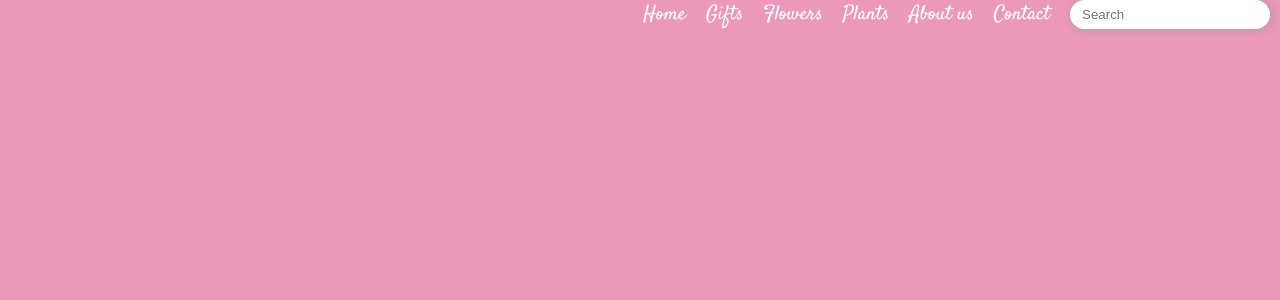
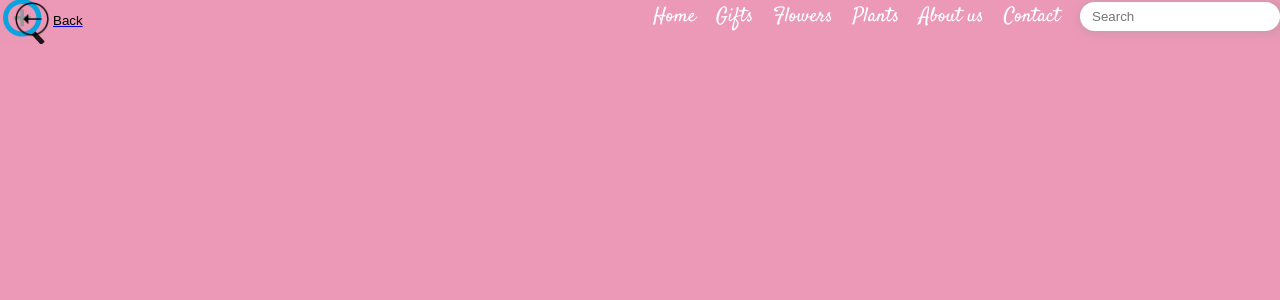
Before and after one commit to pcabreram1234/charos-garden, a React app: page /Products-Details in a window 1280 px wide. Shown: the top 300 px of the page. Built offline with nearby package versions, Linux system fonts and the light colour scheme.

Commit message:
Comenzando a trabjar con el container del detalle de productos

```diff
--- /dev/null
+++ b/src/components/BackArrow.jsx
@@ -0,0 +1,19 @@
+import React from "react";
+import { Link } from "react-router-dom";
+import BackArrowIcon from "../assets/images/BackArrow.png";
+import "../styles/BackArrow.css";
+
+const BackArrow = () => {
+  return (
+    <div className="BackArrow-container">
+      <Link to="/Plants">
+        <button className="BackArrow-container__button">
+          <img src={BackArrowIcon} alt="" />
+          <span>Back</span>
+        </button>
+      </Link>
+    </div>
+  );
+};
+
+export default BackArrow;
--- a/src/components/MainPlantContainer.jsx
+++ b/src/components/MainPlantContainer.jsx
@@ -1,4 +1,5 @@
 import React from "react";
+import { Link } from "react-router-dom";
 import MainPlantCollage from "./MainPlantCollage";
 import ZoomIcon from "../assets/images/zoom.png";
 import info from "../assets/images/info.png";
@@ -21,6 +22,15 @@ const MainPlantContainer = (props) => {
     setIsModalVisible(false);
   };
 
+  const handleInfoReceived = () => {
+    /*     let infoReceived = {
+      name: props.title,
+    }; */
+
+    return "Phillip";
+  };
+
+  console.log(props);
   return (
     <div className="container">
       <Modal2
@@ -46,9 +56,17 @@ const MainPlantContainer = (props) => {
           >
             <img src={ZoomIcon} alt="" />
           </button>
-          <button type="button" role="button" className="actionButton">
-            <img src={info} alt="" />
-          </button>
+          <Link to="/Products-Details">
+            <button
+              type="button"
+              className="actionButton"
+              onClick={() => {
+                handleInfoReceived;
+              }}
+            >
+              <img src={info} alt="" />
+            </button>
+          </Link>
         </div>
       </div>
       <div className="collageContainer">
--- /dev/null
+++ b/src/components/Navbar.jsx
@@ -0,0 +1,34 @@
+import React from "react";
+import SearchInput from "./searchInput";
+import { Link } from "react-router-dom";
+import "../styles/navbar.css";
+
+const Navbar = (props) => {
+  return (
+    <div className="navbar">
+      <li>
+        <Link to="/">Home</Link>
+      </li>
+      <li>
+        <Link to="/Gifts">Gifts</Link>
+      </li>
+      <li>
+        <Link to="/Flowers">Flowers</Link>
+      </li>
+      <li>
+        <Link to="/Plants">Plants</Link>
+      </li>
+      <li>
+        <Link to="/AboutUs">About us</Link>
+      </li>
+      <li>
+        <Link to="/Contact">Contact</Link>
+      </li>
+      <li>
+        <SearchInput />
+      </li>
+    </div>
+  );
+};
+
+export default Navbar;
--- /dev/null
+++ b/src/components/ProductContainer.jsx
@@ -0,0 +1,18 @@
+import React from "react";
+import ZoomIcon from "../assets/images/zoom.png";
+
+const ProductContainer = (props) => {
+  /*   const { infoReceived } = props; */
+  console.log(props);
+  return (
+    <div className="ProductContainer">
+      {/*      <h1>{infoReceived.name}</h1> */}
+      <div className="ProductContainer-image">
+        <img src={ZoomIcon} alt="" />
+      </div>
+      <div className="ProductContainer-button"></div>
+    </div>
+  );
+};
+
+export default ProductContainer;
--- a/src/components/navbar.jsx
+++ /dev/null
@@ -1,34 +0,0 @@
-import React from "react";
-import SearchInput from "./searchInput";
-import { Link } from "react-router-dom";
-import "../styles/navbar.css";
-
-const Navbar = () => {
-  return (
-    <div className="navbar">
-        <li>
-          <Link to="/">Home</Link>
-        </li>
-        <li>
-          <Link to="/Gifts">Gifts</Link>
-        </li>
-        <li>
-          <Link to="/Flowers">Flowers</Link>
-        </li>
-        <li>
-          <Link to="/Plants">Plants</Link>
-        </li>
-        <li>
-          <Link to="/AboutUs">About us</Link>
-        </li>
-        <li>
-          <Link to="/Contact">Contact</Link>
-        </li>
-        <li>
-          <SearchInput />
-        </li>
-    </div>
-  );
-};
-
-export default Navbar;
--- a/src/containers/Product-Details.jsx
+++ b/src/containers/Product-Details.jsx
@@ -1 +1,15 @@
-import React from "react"
+import React from "react";
+import ProductContainer from "../components/ProductContainer";
+import BackArrow from "../components/BackArrow";
+
+const ProductDetails = ({ handleInfoReceived }) => {
+  const receivedInfo = handleInfoReceived;
+  return (
+    <div>
+      <BackArrow />
+      <ProductContainer receivedInfo={receivedInfo} />
+    </div>
+  );
+};
+
+export default ProductDetails;
--- a/src/routes/App.js
+++ b/src/routes/App.js
@@ -2,7 +2,8 @@ import React from "react";
 import { BrowserRouter as Router, Route, Switch } from "react-router-dom";
 import Home from "../containers/Home";
 import Plants from "../containers/Plants";
-import Navbar from "../components/navbar";
+import ProductDetails from "../containers/Product-Details";
+import Navbar from "../components/Navbar";
 import "../styles/App.css";
 const App = () => {
   return (
@@ -11,6 +12,12 @@ const App = () => {
       <Switch>
         <Route exact path="/" sensitive={true} component={Home} />
         <Route exact path="/Plants" sensitive={true} component={Plants} />
+        <Route
+          exact
+          path="/Products-Details"
+          sensitive={true}
+          component={ProductDetails}
+        />
       </Switch>
     </Router>
   );
--- /dev/null
+++ b/src/styles/BackArrow.css
@@ -0,0 +1,36 @@
+.BackArrow-container {
+    position: absolute;
+    left: 10px;
+    top: 2px;
+    width: 100%;
+}
+
+
+.BackArrow-container__button {
+    cursor: pointer;
+    display: flex;
+    align-items: center;
+    background-color: transparent;
+    border: none;
+    padding: 2px 4px;
+    width: 10vw;
+    height: 9vh;
+}
+
+.BackArrow-container__button,
+.BackArrow-container__button img {
+    Width: 38px;
+    Height: 36px;
+}
+
+.BackArrow-container__button span {
+    margin-left: 3px;
+}
+
+.BackArrow-container__button:hover>span {
+    color: white;
+}
+
+.BackArrow-container__button:hover img {
+    color: white;
+}
--- a/src/styles/navbar.css
+++ b/src/styles/navbar.css
@@ -11,6 +11,9 @@
     justify-content: flex-end;
     list-style: none;
     color: white;
+    position: absolute;
+    left: 10px;
+    top: 2px;
 }
 
 .navbar li {
```
Also changed, not shown: src/assets/images/BackArrow.png (added).
